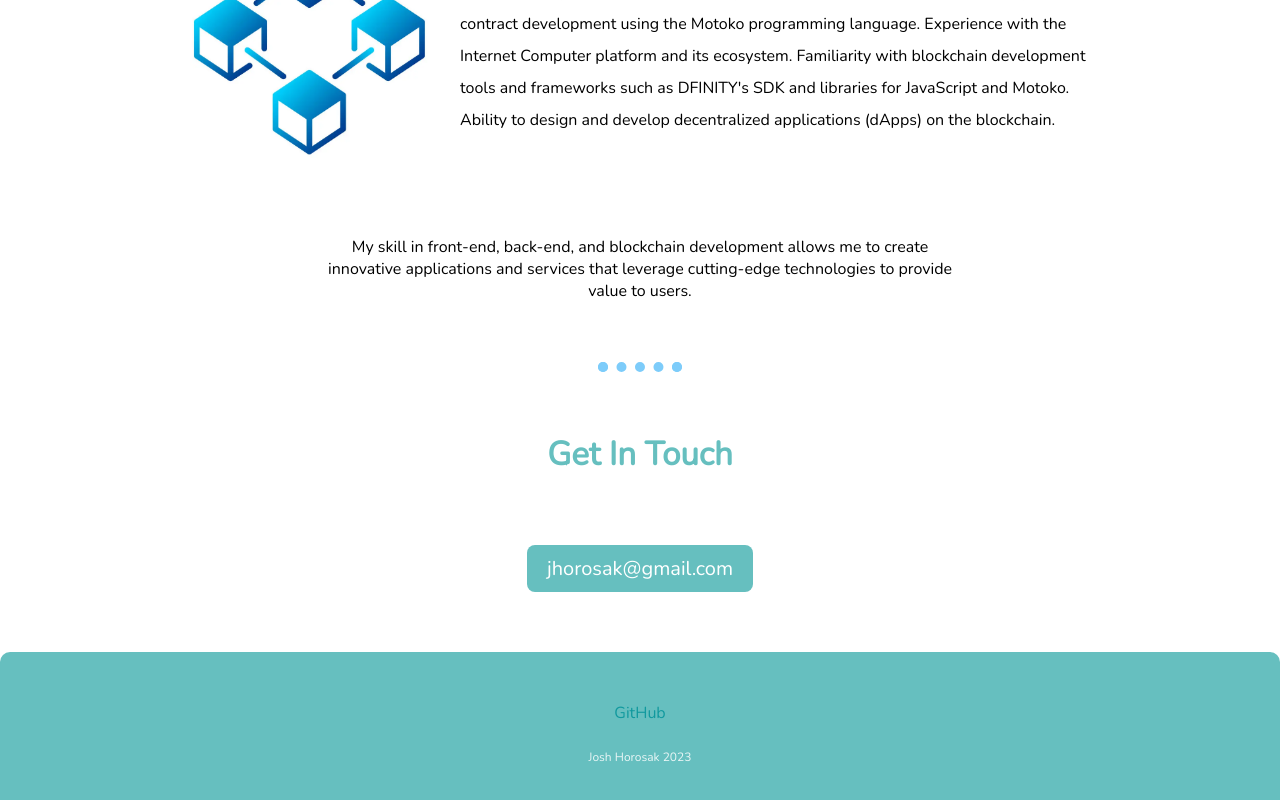
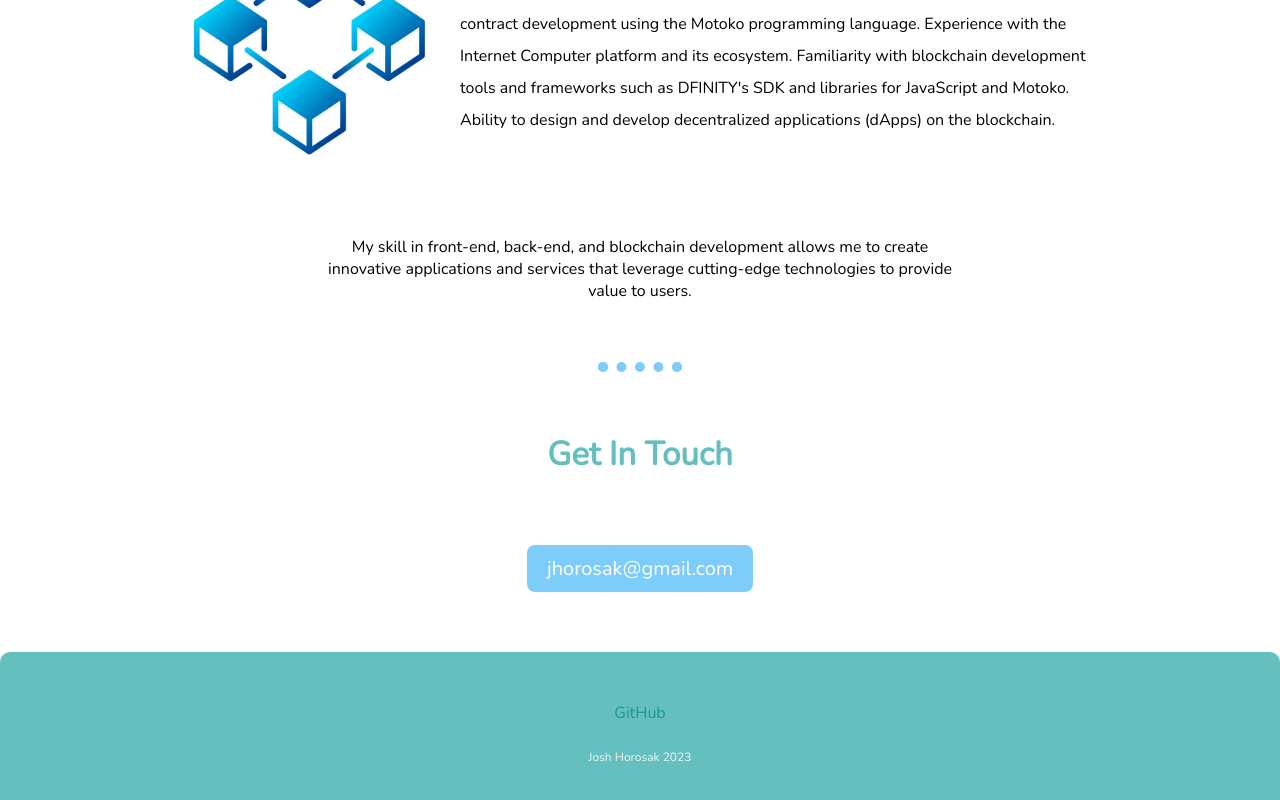
Before and after one commit to JoshHorosak/About-Me, a plain HTML site: page index.html in a window 1280 px wide. In both pictures the pointer is over the button "jhorosak@gmail.com". Shown: the part 2684-3484 px from the top of the page. Drawn offline with nearby package versions, Linux system fonts and the light colour scheme.

Commit message:
Update master.css

```diff
--- a/css/master.css
+++ b/css/master.css
@@ -148,6 +148,11 @@ body{
     font-family: 'Nunito', sans-serif;
   }
 
+  button:hover {
+        background-color: #7dccfa;
+        transition: 0.2s;
+  }
+
   .contact-me button:active{
     background-color: #11CDD4;
   }
```
